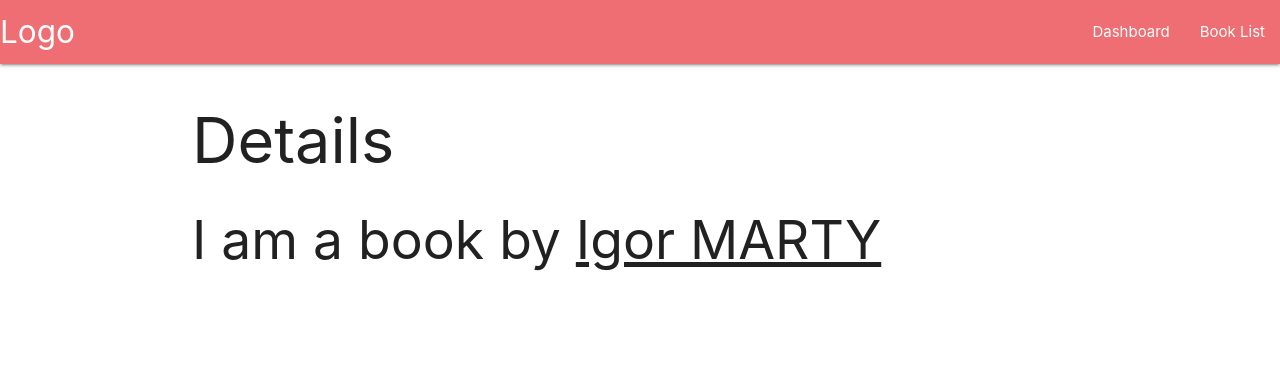
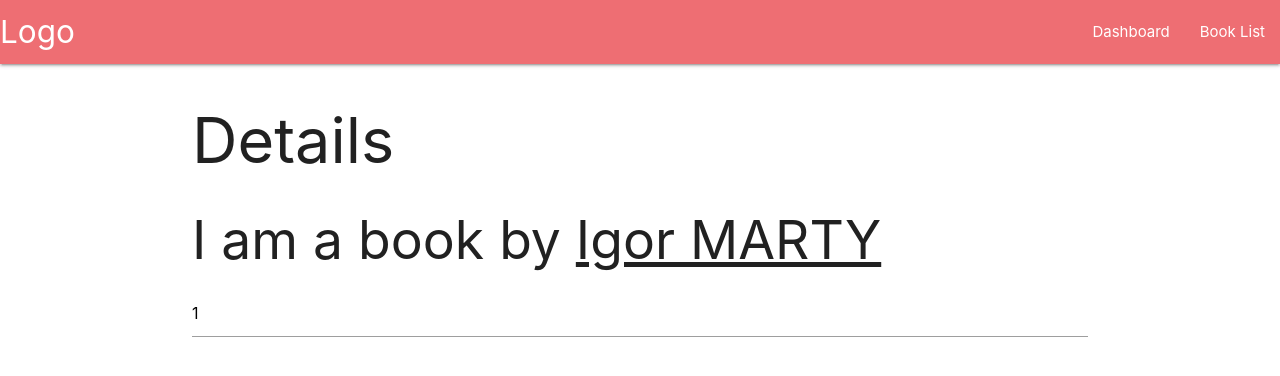
Before and after one commit to IMarty/book-store, an Angular app: page /book-details/9782072705242 in a window 1280 px wide. Shown: the top 376 px of the page. Built offline with nearby package versions, Linux system fonts and the light colour scheme.

Commit message:
forms ng model

```diff
--- a/src/app/app.module.ts
+++ b/src/app/app.module.ts
@@ -8,6 +8,8 @@ import { PageDashboardComponent } from './components/page-dashboard/page-dashboa
 import { PageBookListComponent } from './components/page-book-list/page-book-list.component';
 import { PageBookDetailsComponent } from './components/page-book-details/page-book-details.component';
 import { KpiCardComponent } from './components/kpi-card/kpi-card.component';
+
+import { FormsModule } from "@angular/forms";
 
 @NgModule({
   declarations: [
@@ -20,7 +22,8 @@ import { KpiCardComponent } from './components/kpi-card/kpi-card.component';
   ],
   imports: [
     BrowserModule,
-    AppRoutingModule
+    AppRoutingModule,
+    FormsModule
   ],
   providers: [],
   bootstrap: [AppComponent]
--- a/src/app/components/page-book-details/page-book-details.component.html
+++ b/src/app/components/page-book-details/page-book-details.component.html
@@ -8,4 +8,5 @@
       {{mySpecificProduct.author}}
     </u>
   </h2>
+  <input type="number" name="price" id="price" [(ngModel)]="mySpecificProduct.price">
 </div>
```
